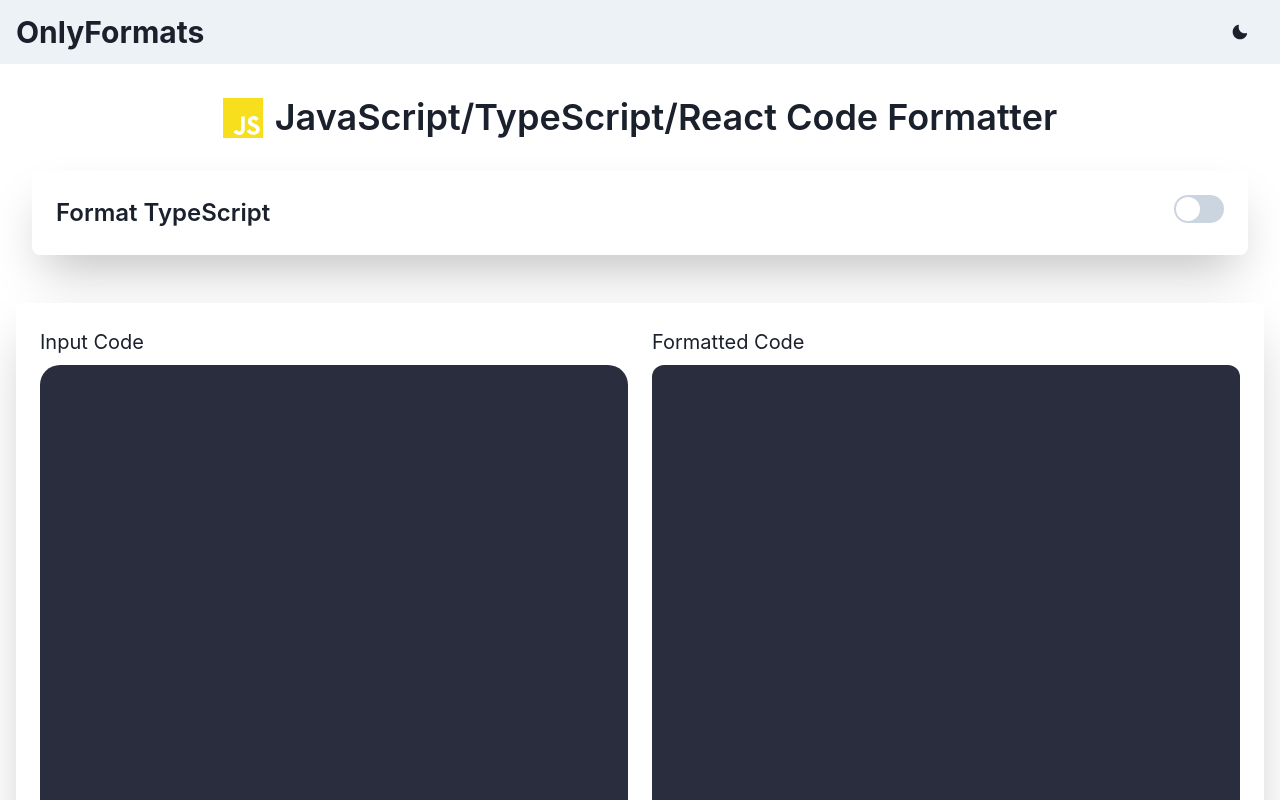
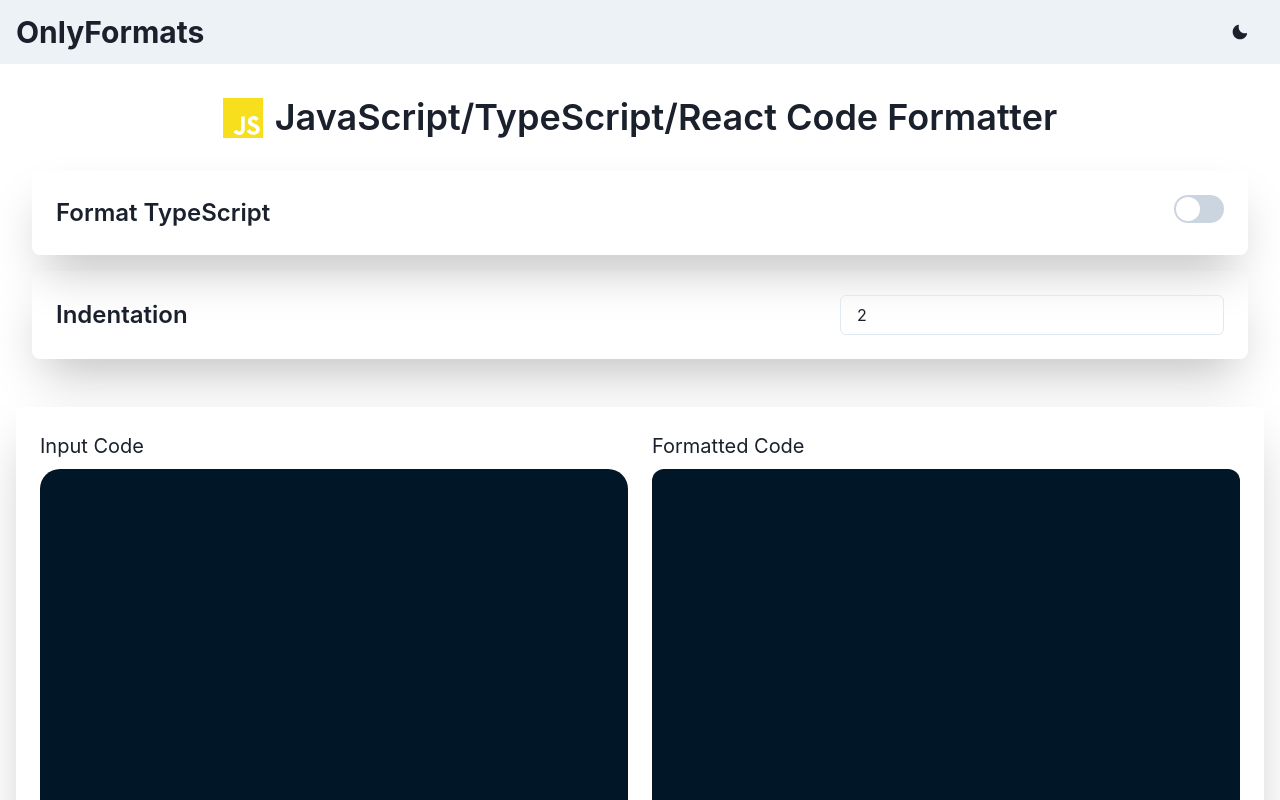
Before and after one commit to max-programming/only-formats, a Next.js app: page /formatter/js in a window 1280 px wide. Shown: the top 800 px of the page. Built offline with nearby package versions, Linux system fonts and the light colour scheme.

Commit message:
✨ Added indentation

```diff
--- a/components/CodeDisplay.tsx
+++ b/components/CodeDisplay.tsx
@@ -1,6 +1,6 @@
 import { Box } from '@chakra-ui/react';
 import Highlight, { defaultProps } from 'prism-react-renderer';
-import theme from 'prism-react-renderer/themes/palenight';
+import theme from 'prism-react-renderer/themes/nightOwl';
 
 export default function CodeDisplay({
   code,
--- a/components/CodeEditor.tsx
+++ b/components/CodeEditor.tsx
@@ -1,6 +1,6 @@
 import Editor from 'react-simple-code-editor';
 import Highlight, { defaultProps } from 'prism-react-renderer';
-import theme from 'prism-react-renderer/themes/palenight';
+import theme from 'prism-react-renderer/themes/nightOwl';
 import { Box } from '@chakra-ui/react';
 import { CSSProperties } from 'react';
 
--- a/pages/formatter/js.tsx
+++ b/pages/formatter/js.tsx
@@ -1,7 +1,7 @@
 import Layout from '@/components/Layout';
 import type { NextPage } from 'next';
 import Setting from '@/components/Setting';
-import { Switch } from '@chakra-ui/react';
+import { Input, Switch } from '@chakra-ui/react';
 import usePath from '@/utils/usePath';
 import formatCode from '@/utils/formatCode';
 
@@ -14,15 +14,25 @@
 const JS: NextPage = () => {
   const path = usePath('js');
   const [isTS, setIsTS] = useState(false);
+  const [indent, setIndent] = useState(2);
   const [unformatted, setUnformatted] = useState('');
   const [formatted, setFormatted] = useState('');
 
-  const format = ({ val, isTS }: { val?: string; isTS?: boolean }) => {
+  const format = ({
+    val,
+    isTS,
+    indentation,
+  }: {
+    val?: string;
+    isTS?: boolean;
+    indentation?: number;
+  }) => {
     setFormatted(
       formatCode({
         code: val || unformatted,
         language: isTS ? 'typescript' : 'babel',
         parser: isTS ? tsParser : jsParser,
+        options: { tabWidth: indentation || indent },
       })
     );
   };
@@ -30,7 +40,7 @@
   const handleChange = (val: string) => {
     setUnformatted(val);
     if (val.trim() === '') return setFormatted('');
-    format({ val, isTS });
+    format({ val, isTS, indentation: indent });
   };
 
   return (
@@ -47,6 +57,18 @@
             }}
           />
         </Setting>
+        <Setting title='Indentation'>
+          <Input
+            type='number'
+            w={'sm'}
+            value={indent}
+            onChange={e => {
+              if (e.target.value.includes('e')) return;
+              setIndent(parseInt(e.target.value));
+              format({ indentation: parseInt(e.target.value), isTS });
+            }}
+          />
+        </Setting>
         <Formatter
           language={isTS ? 'ts' : 'js'}
           unformattedCode={unformatted || ''}
```
